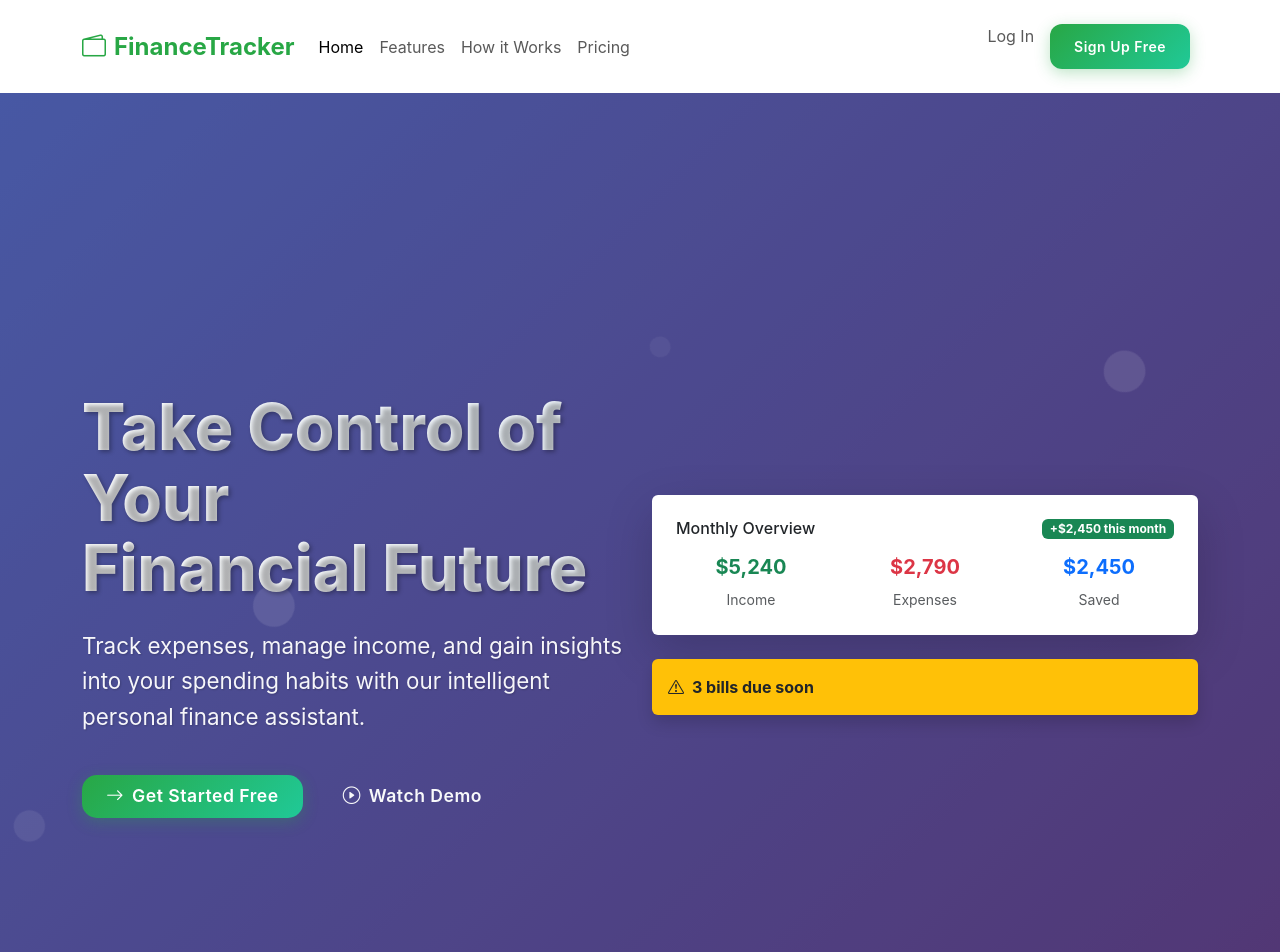
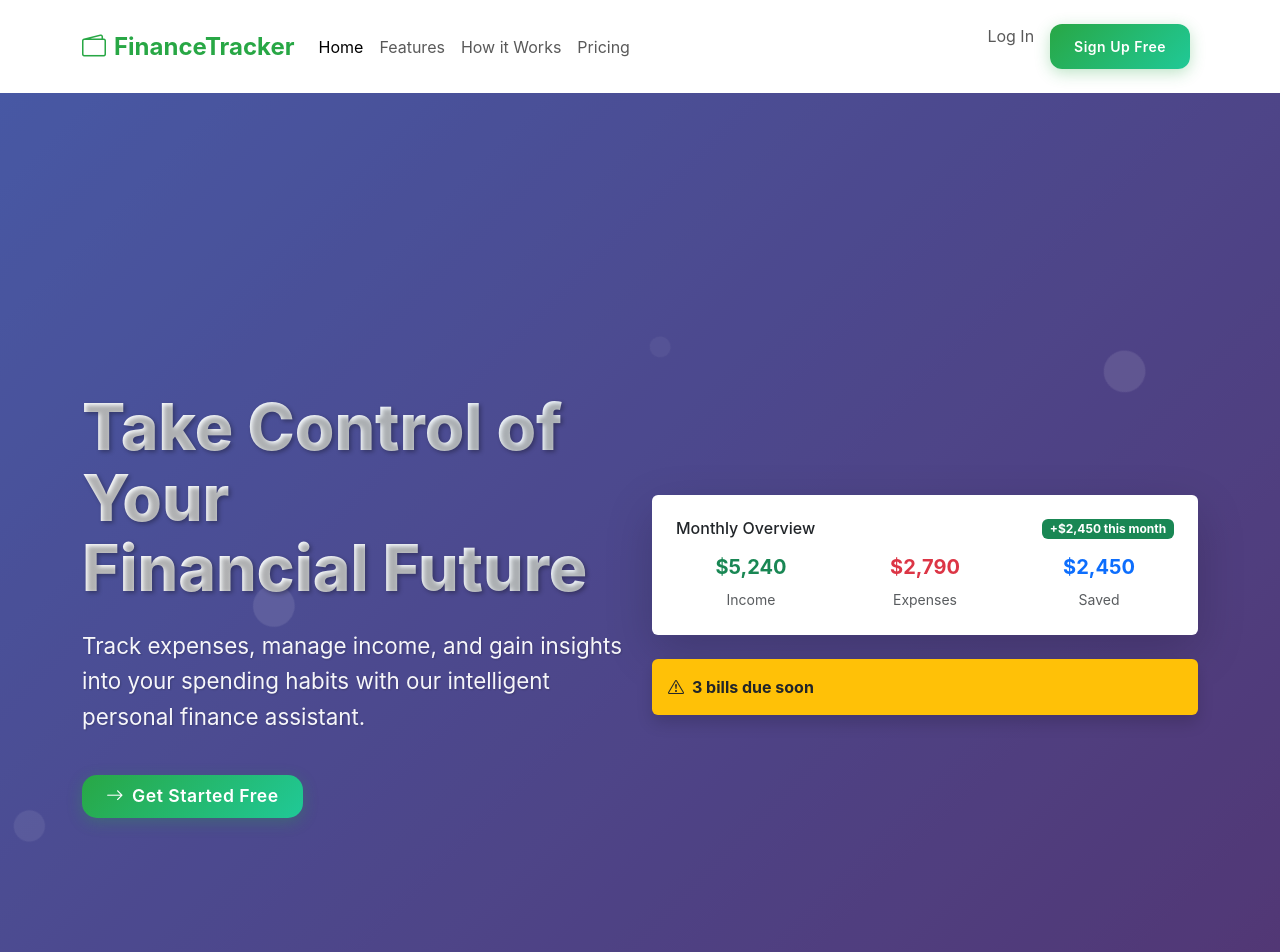
Before and after one commit to KoushikReddy9963/Personal-Finance-Assistant, a React (Create React App) app in the folder frontend/: page / in a window 1280 px wide. Shown: the top 952 px of the page. Built offline with nearby package versions, Linux system fonts and the light colour scheme; no server answers; the HTML template or start-up script is replaced by a standard one.

Commit message:
Update HomePage.js

```diff
--- a/frontend/src/pages/HomePage.js
+++ b/frontend/src/pages/HomePage.js
@@ -92,10 +92,6 @@ const HomePage = () => {
                     Get Started Free
                   </Button>
                 </Link>
-                <Button variant="outline-light" size="lg" className="mb-3 px-4 py-2">
-                  <i className="bi bi-play-circle me-2"></i>
-                  Watch Demo
-                </Button>
               </div>
             </Col>
             <Col lg={6} className="text-center">
```
